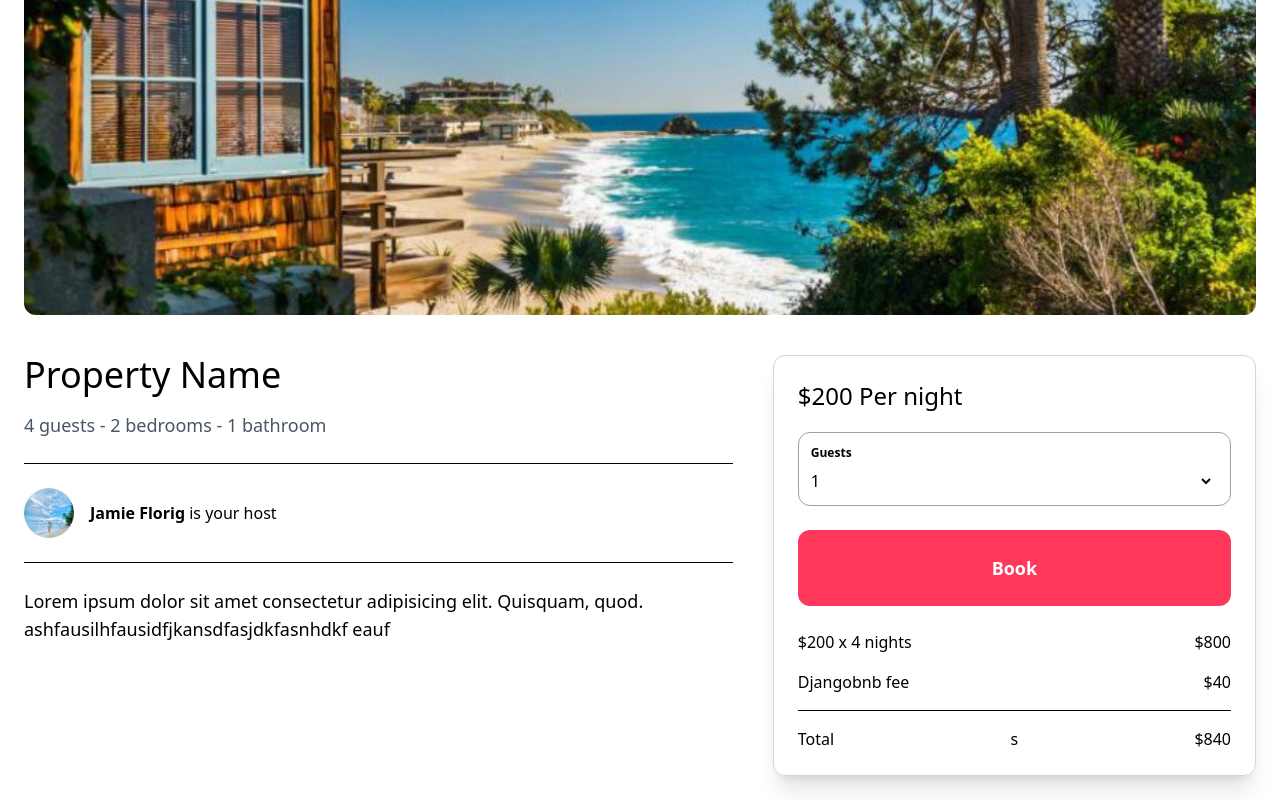
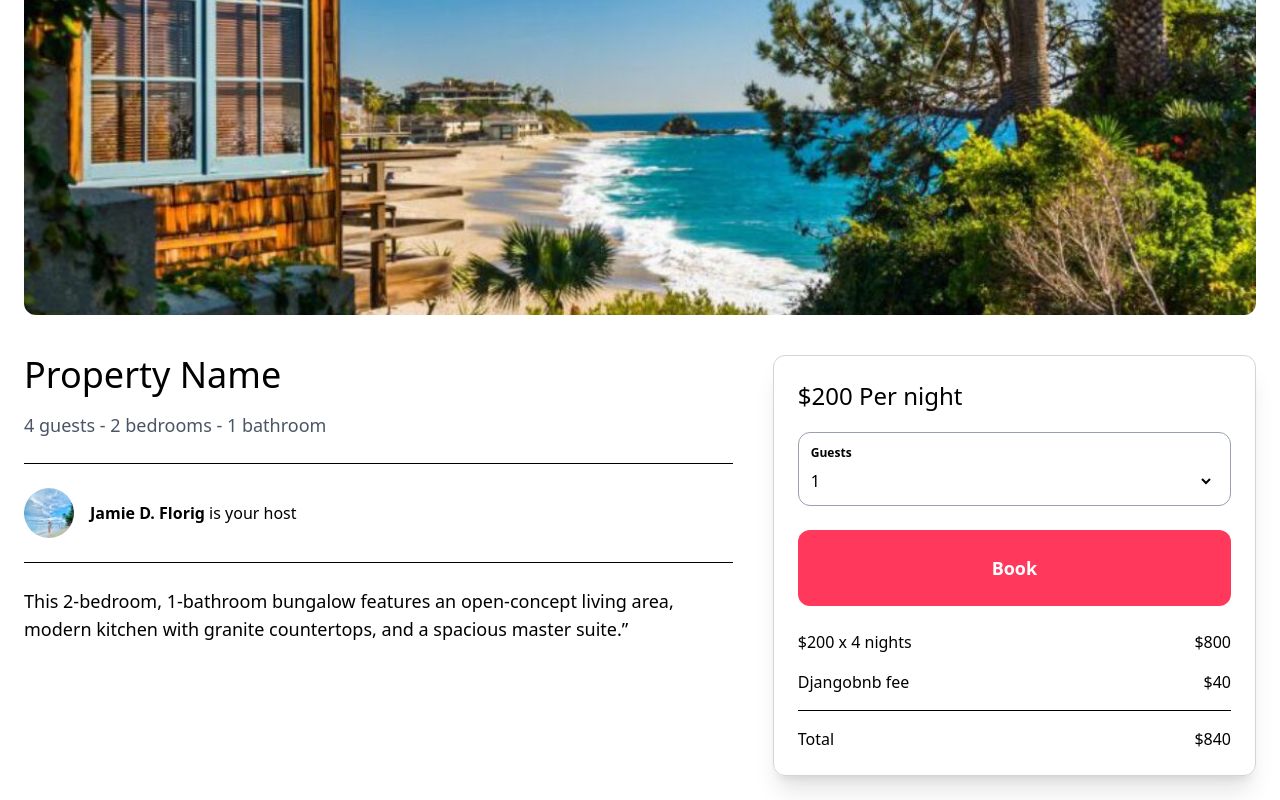
Before and after one commit to icegellycream/Django-amlf, a Next.js app: page /properties/1 in a window 1280 px wide. Shown: the part 325-1125 px from the top of the page. Built offline with nearby package versions, Linux system fonts and the light colour scheme.

Commit message:
a lil changes in page.tsx[id] and reservationsidebar

```diff
--- a/app/components/properties/ReservationSidebar.tsx
+++ b/app/components/properties/ReservationSidebar.tsx
@@ -32,10 +32,9 @@ const ReservationSidebar = () => {
 
             <div className="mt-4 flex justify-between align-center fon-bold">
                 <p>Total</p>
-s
+
                 <p>$840</p>
             </div>
-
         </aside>
     )
 }
--- a/app/properties/[id]/page.tsx
+++ b/app/properties/[id]/page.tsx
@@ -30,14 +30,14 @@ const PropertyDetailPage = () => {
                                 className="rounded-full"
                                 alt="The user name"
                             />
-                        <p><strong>Jamie Florig</strong> is your host</p>
+                        <p><strong>Jamie D. Florig</strong> is your host</p>
 
                     </div>
                     <hr />
 
                     <p className="mt-6 text-lg">
-                        Lorem ipsum dolor sit amet consectetur adipisicing elit. Quisquam, quod.
-                        ashfausilhfausidfjkansdfasjdkfasnhdkf eauf
+                        This 2-bedroom, 1-bathroom bungalow features an open-concept living area,
+                        modern kitchen with granite countertops, and a spacious master suite.”
                     </p>
                 </div>
 
```
